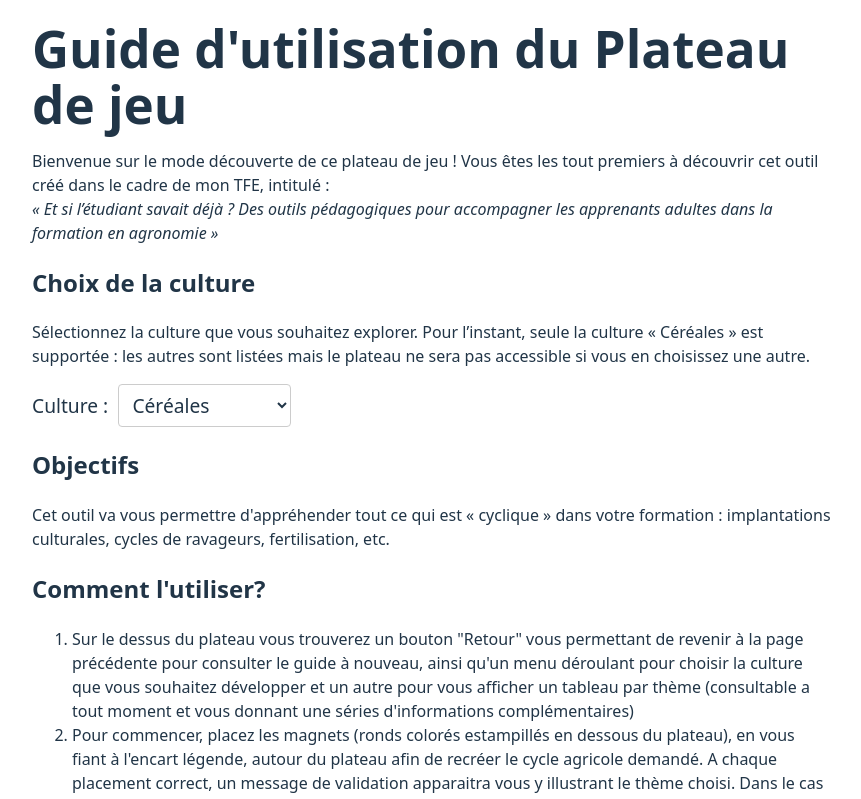
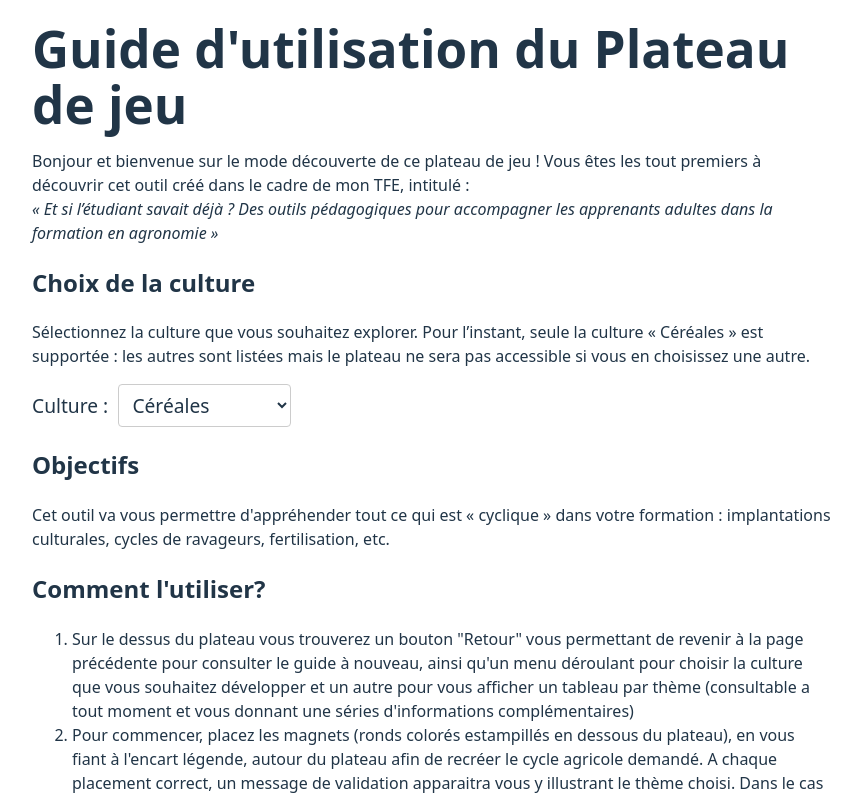
Before and after one commit to MarzollaB/plateau-de-jeu-agro-24-06, a React (Vite) app: page / in a window 1280 px wide. Shown: the top 799 px of the page, without its empty margins (208-1069 px from the left). Built offline with nearby package versions, Linux system fonts and the light colour scheme.

Commit message:
modified:   src/App.tsx

```diff
--- a/src/App.tsx
+++ b/src/App.tsx
@@ -84,7 +84,7 @@ function Guide({
     <div style={{ padding: 20, maxWidth: 800, margin: '0 auto' }}>
       <h1>Guide d'utilisation du Plateau de jeu</h1>
       <p>
-        Bienvenue sur le mode découverte de ce plateau de jeu ! Vous êtes les tout premiers
+        Bonjour et bienvenue sur le mode découverte de ce plateau de jeu ! Vous êtes les tout premiers
         à découvrir cet outil créé dans le cadre de mon TFE, intitulé :<br />
         <em>
           « Et si l’étudiant savait déjà ? Des outils pédagogiques pour accompagner les apprenants
```
